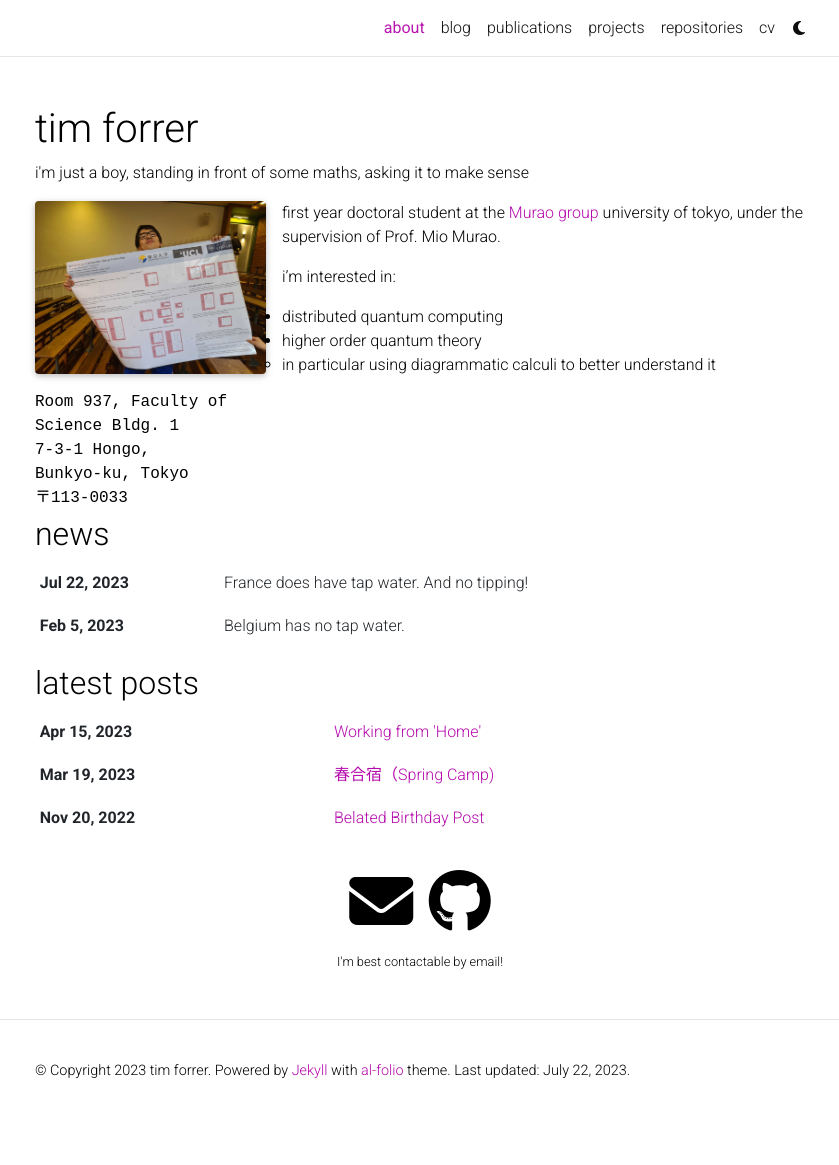
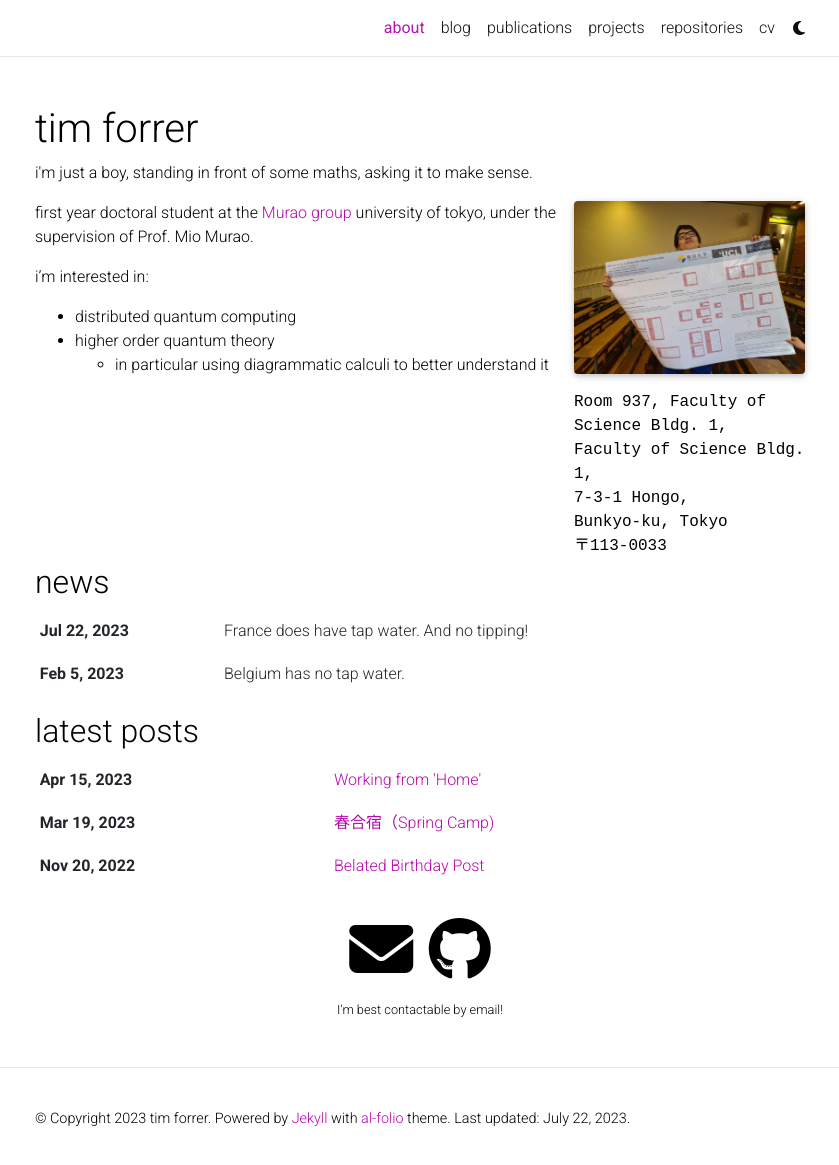
Before and after one commit to tim-forrer/tim-forrer.github.io, a Jekyll site: the page built from _pages/about.md, in a window 1280 px wide and 1170 px high. Shown: the top 1165 px of the window, without its empty margins (220-1059 px from the left). Built offline with Jekyll 4.4.1, drawn with Linux system fonts in a browser that asks for light colours; full-size pictures stand in for the smaller copies a plugin makes; comment, search, counter and statistics services are not loaded; a style sheet for code colours, icons or effects is not loaded.

Commit message:
cosmetic changes to about

```diff
--- a/_pages/about.md
+++ b/_pages/about.md
@@ -2,14 +2,15 @@
 layout: about
 title: about
 permalink: /
-subtitle: i'm just a boy, standing in front of some maths, asking it to make sense
+subtitle: i'm just a boy, standing in front of some maths, asking it to make sense.
 
 profile:
-  align: left
+  align: right
   image: me.jpg
   image_circular: false # crops the image to make it circular
   address: >
-    <p>Room 937, Faculty of Science Bldg. 1</p>
+    <p>Room 937, Faculty of Science Bldg. 1,</p>
+    <p>Faculty of Science Bldg. 1,</p>
     <p>7-3-1 Hongo,</p>
     <p>Bunkyo-ku, Tokyo</p>
     <p>〒113-0033</p>
```
